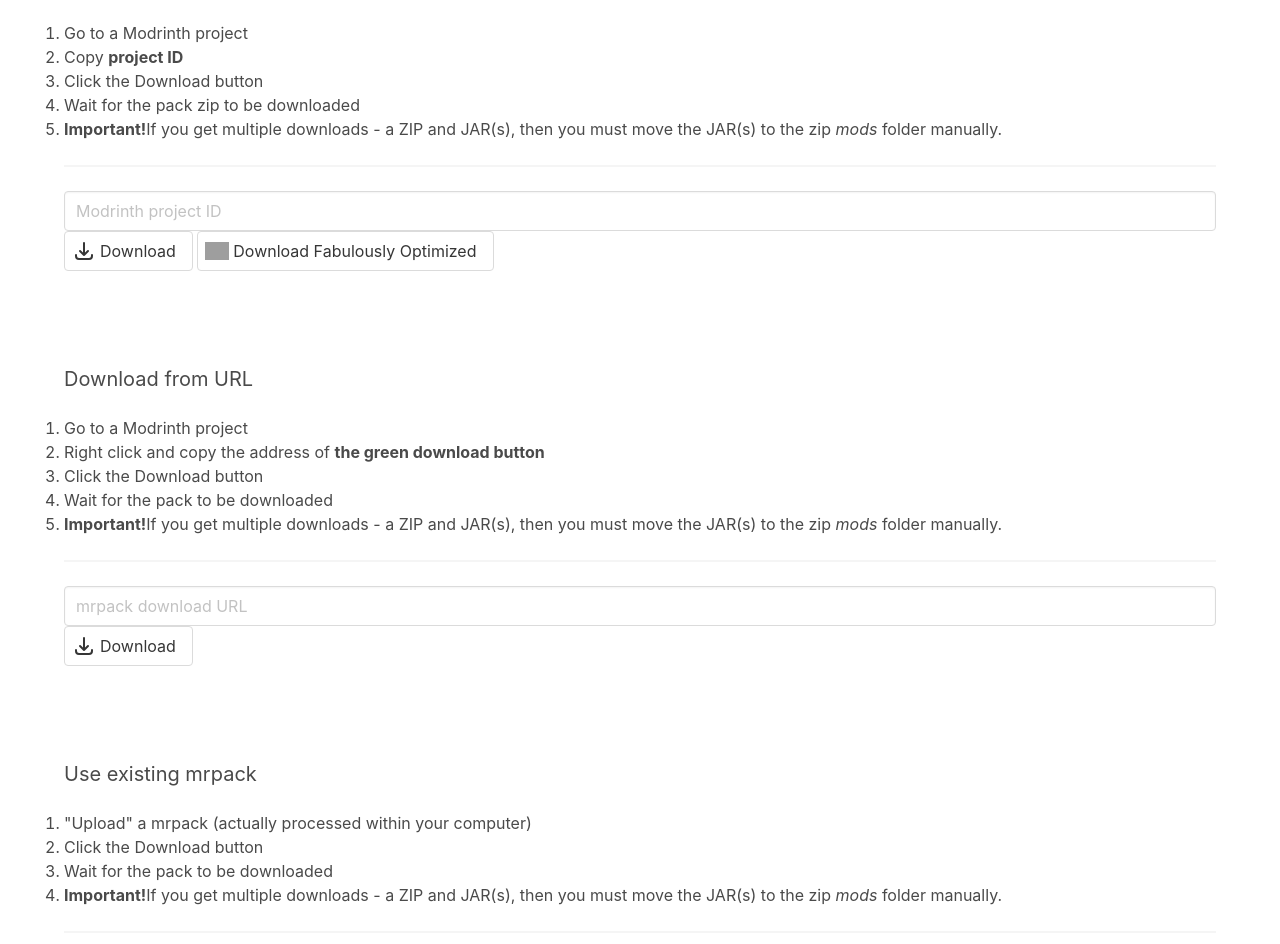
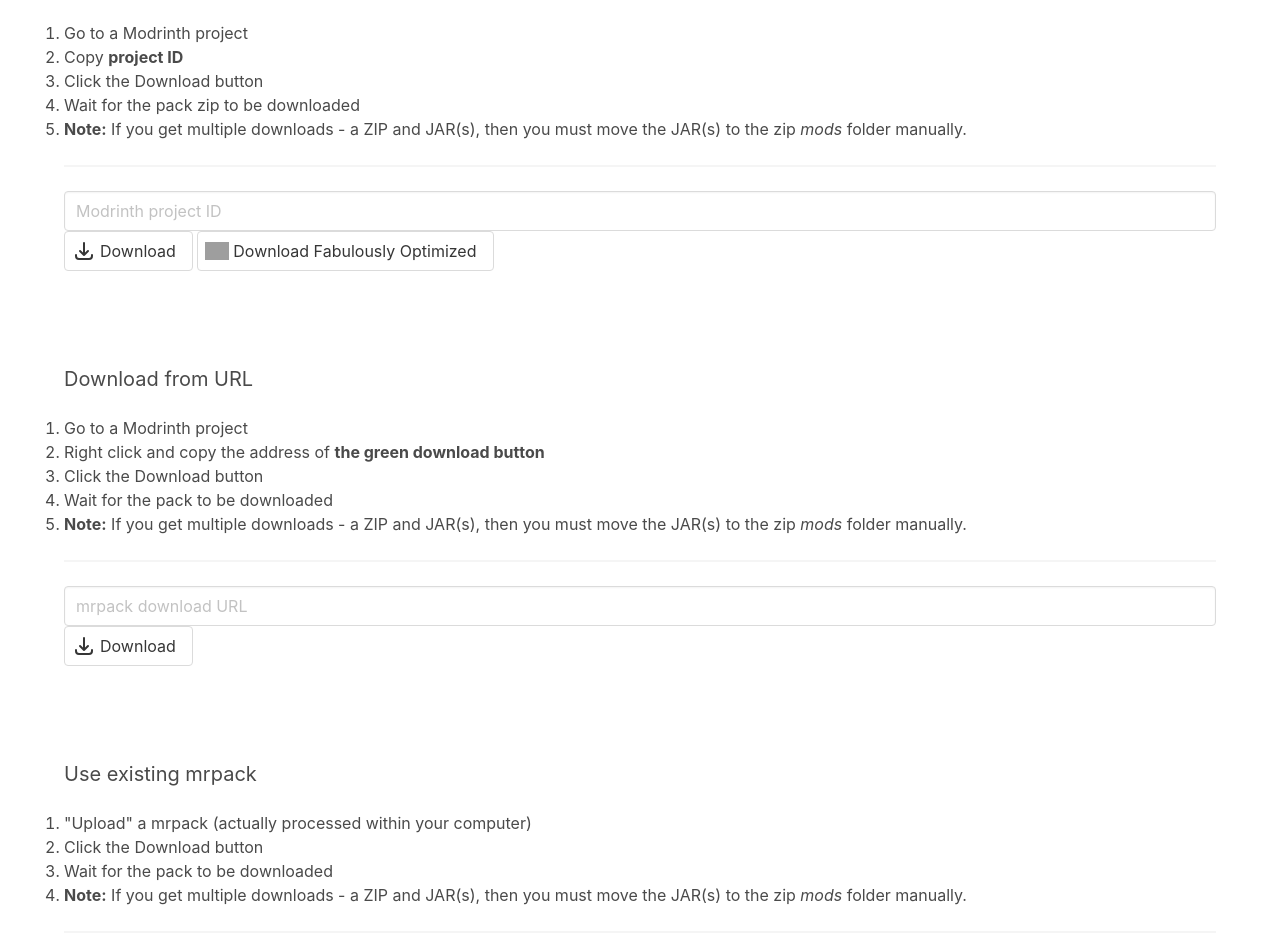
Before and after one commit to Fabulously-Optimized/mrpack-to-zip, a plain HTML site: page index.html in a window 1280 px wide. Shown: the part 128-1072 px from the top of the page. Drawn offline with Linux system fonts and the light colour scheme; grey boxes are pictures that could not be loaded.

Commit message:
Update index.html

```diff
--- a/index.html
+++ b/index.html
@@ -28,7 +28,7 @@
 			<li>Copy <b>project ID</b></li>
 			<li>Click the Download button</li>
 			<li>Wait for the pack zip to be downloaded</li>
-			<li><b>Important!</b>If you get multiple downloads - a ZIP and JAR(s), then you must move the JAR(s) to the zip <i>mods</i> folder manually.</li>
+			<li><b>Note:</b> If you get multiple downloads - a ZIP and JAR(s), then you must move the JAR(s) to the zip <i>mods</i> folder manually.</li>
 		</ol>
 
 		<hr>
@@ -67,7 +67,7 @@
 			<li>Right click and copy the address of <b>the green download button</b></li>
 			<li>Click the Download button</li>
 			<li>Wait for the pack to be downloaded</li>
-			<li><b>Important!</b>If you get multiple downloads - a ZIP and JAR(s), then you must move the JAR(s) to the zip <i>mods</i> folder manually.</li>
+			<li><b>Note:</b> If you get multiple downloads - a ZIP and JAR(s), then you must move the JAR(s) to the zip <i>mods</i> folder manually.</li>
 		</ol>
 
 		<hr>
@@ -98,7 +98,7 @@
 			<li>"Upload" a mrpack (actually processed within your computer)</li>
 			<li>Click the Download button</li>
 			<li>Wait for the pack to be downloaded</li>
-			<li><b>Important!</b>If you get multiple downloads - a ZIP and JAR(s), then you must move the JAR(s) to the zip <i>mods</i> folder manually.</li>
+			<li><b>Note:</b> If you get multiple downloads - a ZIP and JAR(s), then you must move the JAR(s) to the zip <i>mods</i> folder manually.</li>
 		</ol>
 
 		<hr>
```
